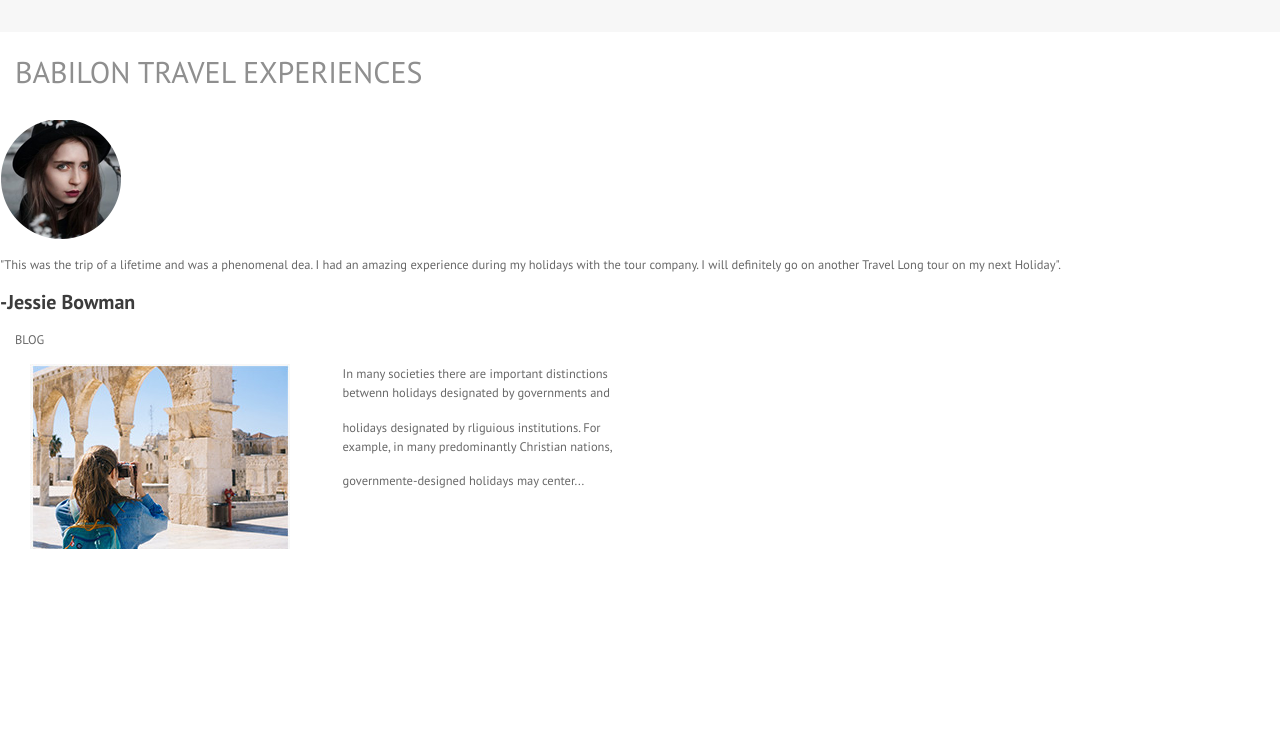
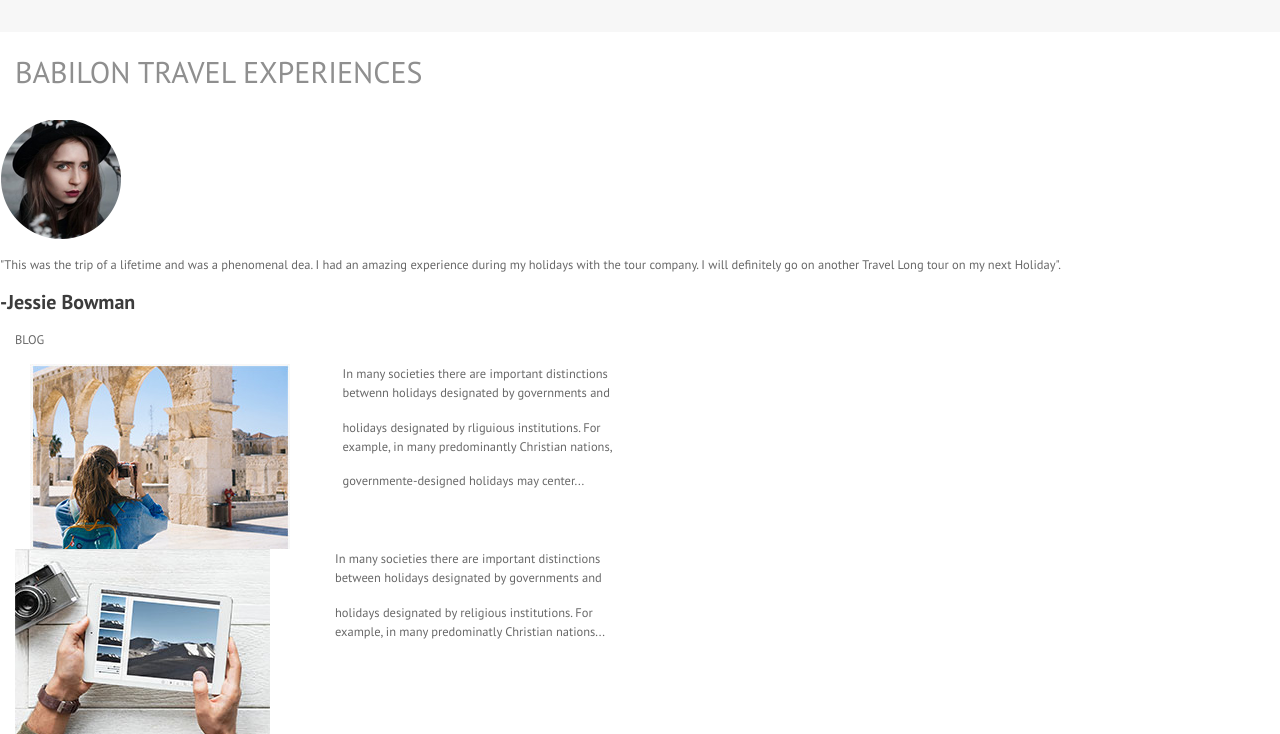
Before and after one commit to CristianMeSu/babilon.com.mx, a plain HTML site: page index.html in a window 1280 px wide. Shown: the part 1354-2088 px from the top of the page. Before the commit the page ends 1903 px from the top, so only its background shows below. Drawn offline with nearby package versions, Linux system fonts and the light colour scheme.

Commit message:
se agrego la segunda imagen y el 2 texto
se agregaron y ajustaron

```diff
--- a/index.html
+++ b/index.html
@@ -234,7 +234,19 @@
 		</div>
 		</div>
 </div>
+   		<div id="julio 2" class="row">
+			<div id="img" class="col-sm-3">
+			<img src="img/foto1.jpg" alt="foto">
 
+		</div>
+		<div id="text01" class="col-sm-3">
+			<p>In many societies there are important distinctions between holidays designated by governments and</p>
+			<p>holidays designated by religious institutions. For example, in many predominatly Christian nations...
+			</p>
+			<p class="p azul"></p>
+		</div>
+		</div>
+</div>
 
 
 
```
Also changed, not shown: img/foto1.jpg (added).
